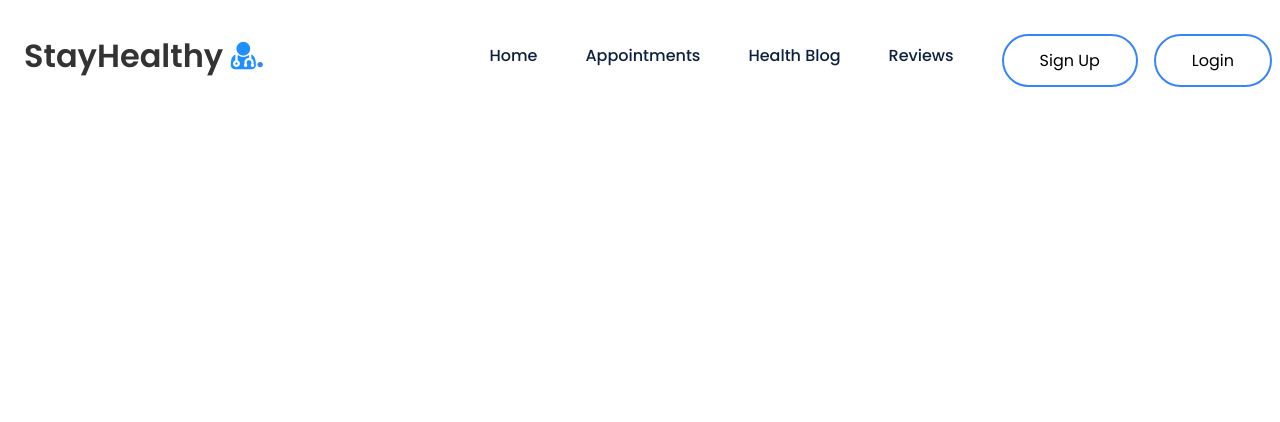
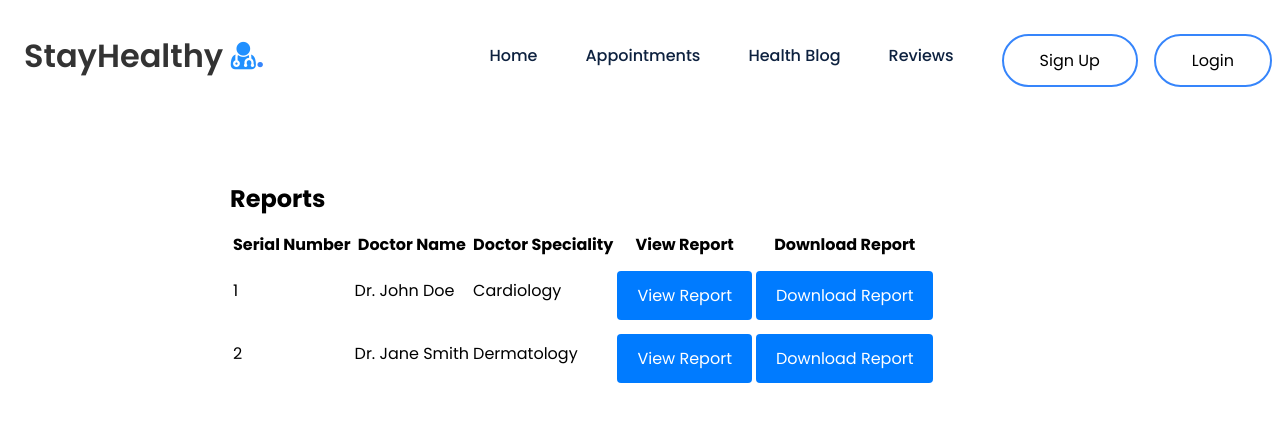
Before and after one commit to RavannaW/med_appt, a React (Create React App) app: page /report in a window 1280 px wide. Shown: the top 422 px of the page. Built offline with nearby package versions, Linux system fonts and the light colour scheme.

Commit message:
starting report functionality

```diff
--- a/src/App.js
+++ b/src/App.js
@@ -9,6 +9,8 @@ import Login from './Components/Login/Login';
 import InstantConsultation from './Components/InstantConsultationBooking/InstantConsultation';
 import Notification from './Components/Notification/Notification';
 import GiveReviews from './Components/ReviewForm/ReviewForm';
+import ProfileForm from './Components/ProfileCard/ProfileCard';
+import ReportsLayout from './Components/ReportsLayout/ReportsLayout';
 
 function App() {
 
@@ -23,6 +25,8 @@ function App() {
             <Route path="/login" element={<Login/>}/>
             <Route path="/instant-consultation" element={<InstantConsultation />} />
             <Route path="/reviews" element={<GiveReviews/>}/>
+            <Route path="/profilecard" element={<ProfileForm/>}/>
+            <Route path="/report" element={<ReportsLayout/>}/>
             <Route path="<component_route>" element={<component_name/>}/>
           </Routes>
           </Notification>
--- a/src/Components/LandingPage/Landing_Page.js
+++ b/src/Components/LandingPage/Landing_Page.js
@@ -16,17 +16,17 @@ const Landing_Page = () => {
                 Our Responsibility
               </span>
             </h1>
-              <div class="blob-cont">
-                  <div class="blue blob"></div>
+              <div className="blob-cont">
+                  <div className="blue blob"></div>
               </div>
-              <div class="blob-cont">
-                  <div class="blue1 blob"></div>
+              <div className="blob-cont">
+                  <div className="blue1 blob"></div>
               </div>
             <h4>
               Lorem, ipsum dolor sit amet consectetur adipisicing elit. Eaque at quae ducimus. Suscipit omnis quibusdam non cum rem voluptatem!
             </h4>
             <a href="#services">
-              <button class="button">Get Started</button>
+              <button className="button">Get Started</button>
             </a>
         </div>
 
--- a/src/Components/Navbar/Navbar.js
+++ b/src/Components/Navbar/Navbar.js
@@ -77,10 +77,10 @@ const Navbar = () => {
                 {`Welcome, ${getUserName()}`}
                 <ul className='dropdown-menu'>
                   <li>
-                    <Link to='ProfileCard'>Your Profile</Link>
+                    <Link to='/profilecard'>Your Profile</Link>
                   </li>
                   <li>
-                    <Link to='ReportsLayout'>Your Reports</Link>
+                    <Link to='/report'>Your Reports</Link>
                   </li>
                 </ul>
               </li>
--- a/src/Components/ProfileCard/ProfileCard.js
+++ b/src/Components/ProfileCard/ProfileCard.js
@@ -1,6 +1,7 @@
 import React, { useEffect, useState } from "react";
 import { API_URL } from "../../config";
 import { useNavigate } from "react-router-dom";
+import './ProfileCard.css';
 
 const ProfileForm = () => {
   const [userDetails, setUserDetails] = useState({});
--- /dev/null
+++ b/src/Components/ReportsLayout/ReportsLayout.css
@@ -0,0 +1,7 @@
+.container {
+    max-width: 900px;
+    margin: 0 auto;
+    padding: 40px;
+    margin-top: 10%;
+    overflow: hidden;
+  }
--- /dev/null
+++ b/src/Components/ReportsLayout/ReportsLayout.js
@@ -0,0 +1,45 @@
+import React, { useState } from 'react';
+import './ReportsLayout.css';
+
+export default function ReportsLayout() {
+    return (
+      <div className="container">
+        <h2>Reports</h2>
+        <table>
+          <thead>
+            <tr>
+              <th>Serial Number</th>
+              <th>Doctor Name</th>
+              <th>Doctor Speciality</th>
+              <th>View Report</th>
+              <th>Download Report</th>
+            </tr>
+          </thead>
+          <tbody>
+            <tr>
+              <td>1</td>
+              <td>Dr. John Doe</td>
+              <td>Cardiology</td>
+              <td>
+                  <button variant="primary" size='sm'>View Report</button>
+              </td>
+              <td>
+                  <button variant="primary" size='sm'>Download Report</button>
+              </td>
+            </tr>
+            <tr>
+              <td>2</td>
+              <td>Dr. Jane Smith</td>
+              <td>Dermatology</td>
+              <td>
+                <button variant="primary" disabled size='sm'>View Report</button>
+              </td>
+              <td>
+                <button variant="primary" disabled size='sm'>Download Report</button>
+              </td>
+            </tr>
+          </tbody>
+        </table>
+      </div>
+    )
+  }
--- a/src/Components/Sign_Up/Sign_Up.js
+++ b/src/Components/Sign_Up/Sign_Up.js
@@ -75,8 +75,8 @@ const Sign_Up = () => {
            <input value={password} onChange={(e) => setPassword(e.target.value)} name="password" id="password" className="form-control" placeholder="Enter your password" aria-describedby="helpId" type="password" />
 
        </div>
-       <div class="btn-group">
-                        <button type="submit" class="btn btn-primary mb-2 mr-1 waves-effect waves-light" >Submit</button>
+       <div className="btn-group">
+                        <button type="submit" className="btn btn-primary mb-2 mr-1 waves-effect waves-light" >Submit</button>
                     </div>
          </form>
          </div>
--- a/src/config.js
+++ b/src/config.js
@@ -1,5 +1,6 @@
 // export const API_URL = window.location.hostname === "localhost" ? "https://jpxemma-8181.theiadockernext-0-labs-prod-theiak8s-4-tor01.proxy.cognitiveclass.ai" : "add your theia server side url";
-export const API_URL = window.location.origin;
+export const API_URL = window.location.hostname === "localhost" ? "https://jpxemma-8181.theiadockernext-0-labs-prod-theiak8s-4-tor01.proxy.cognitiveclass.ai" : "https://jpxemma-8181.theiadockernext-0-labs-prod-theiak8s-4-tor01.proxy.cognitiveclass.ai";
+// export const API_URL = window.location.origin;
 console.log(
     "API_URL :",
     API_URL
```
